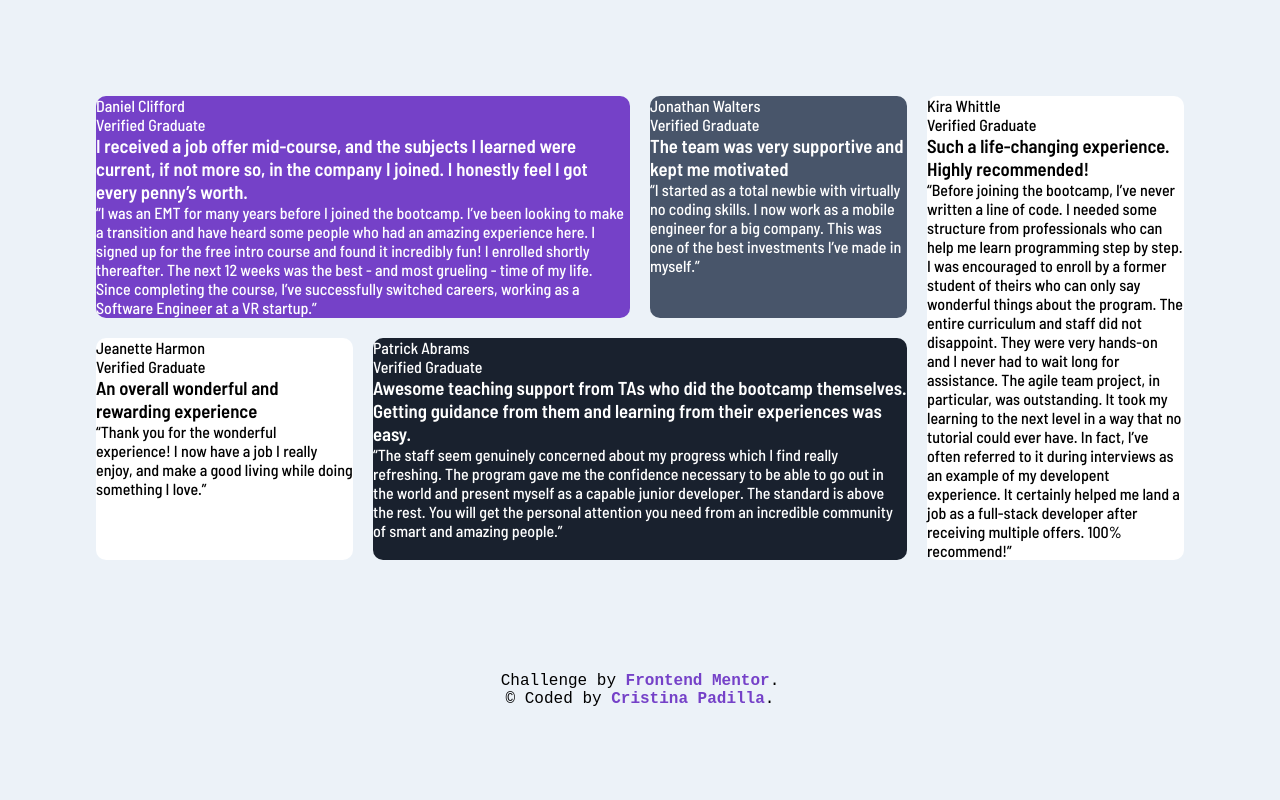
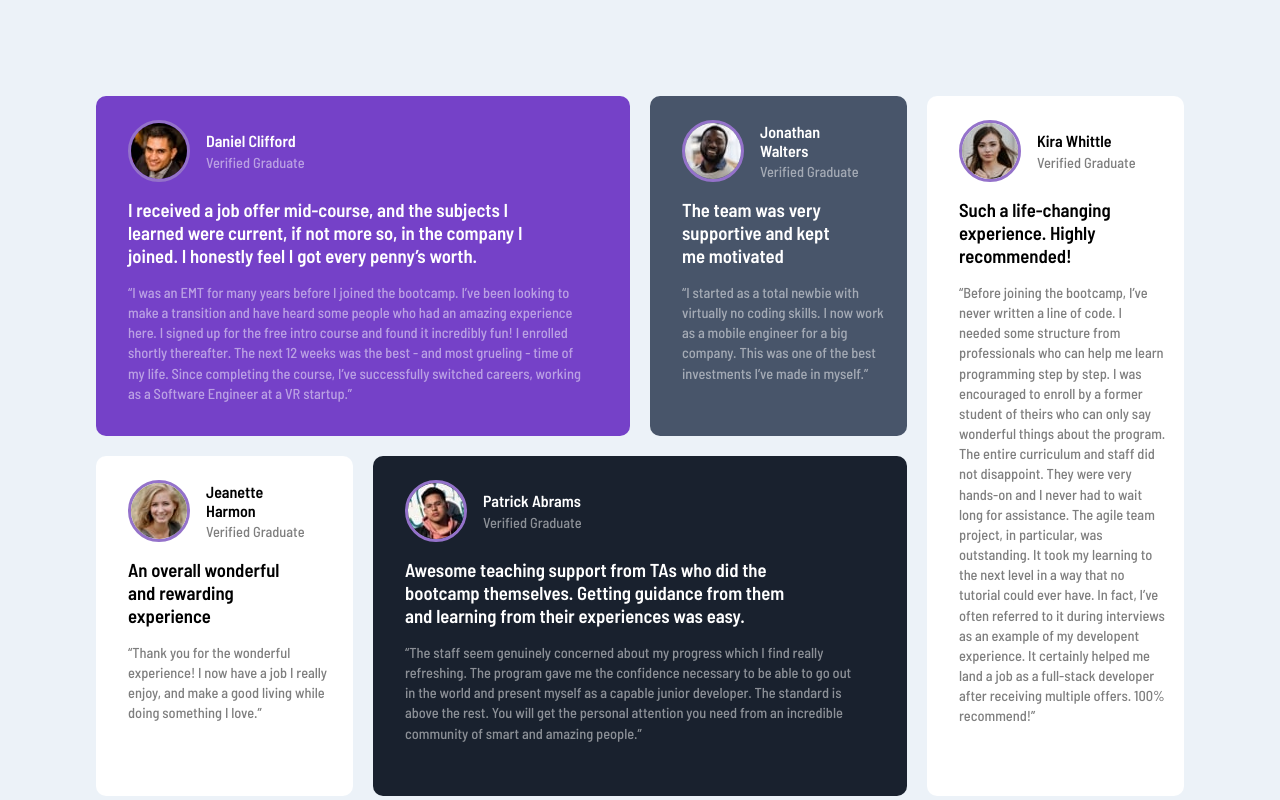
Before and after one commit to Mama-simba/testimonials-section, a plain HTML site: page index.html in a window 1280 px wide. Shown: the top 800 px of the page. Drawn offline with Linux system fonts and the light colour scheme.

Commit message:
Positioning with content done

```diff
--- a/index.html
+++ b/index.html
@@ -19,12 +19,17 @@
   <div class="grid-container">
 
     <div class=grid-item-daniel>
+      <div class="profilebox">
+        <img src="./images/image-daniel.jpg" alt="Daniel´s photo">
+        <div>
           <p class="name">Daniel Clifford</p>
           <p class="graduate">Verified Graduate</p>
+        </div>
+      </div>
 
+      <div class= "testimonialbox">
         <h3>I received a job offer mid-course, and the subjects I learned were current, if not more so,
           in the company I joined. I honestly feel I got every penny’s worth.</h3>
-
         <p class="testimonial">“I was an EMT for many years before I joined the bootcamp. I’ve been looking to make a
           transition and have heard some people who had an amazing experience here. I signed up
           for the free intro course and found it incredibly fun! I enrolled shortly thereafter.
@@ -32,47 +37,74 @@
           the course, I’ve successfully switched careers, working as a Software Engineer at a VR startup.”</p>
       </div>
 
+    </div>
+
 
     <div class=grid-item-jonathan>
+      <div class="profilebox">
+        <img src="./images/image-jonathan.jpg" alt="Jonathan´s photo">
+        <div>
           <p class="name">Jonathan Walters</p>
           <p class="graduate">Verified Graduate</p>
+        </div>
+      </div>
 
+      <div class="testimonialbox">
         <h3>The team was very supportive and kept me motivated</h3>
-
         <p class="testimonial">“I started as a total newbie with virtually no coding skills. I now work as a mobile engineer
           for a big company. This was one of the best investments I’ve made in myself.”</p>
+      </div>
     </div>
 
 
     <div class=grid-item-jeanette>
+      <div class="profilebox">
+        <img src="./images/image-jeanette.jpg" alt="Jeanette´s photo">
+        <div>
           <p class="name">Jeanette Harmon</p>
           <p class="graduate">Verified Graduate</p>
+        </div>
+      </div>
 
+      <div class="testimonialbox">
         <h3>An overall wonderful and rewarding experience</h3>
-
         <p class="testimonial">“Thank you for the wonderful experience! I now have a job I really enjoy, and make a good living
           while doing something I love.”</p>
       </div>
+    </div>
+
 
     <div class=grid-item-patrick>
-      <p class="name">Patrick Abrams<p>
+      <div class="profilebox">
+        <img src="./images/image-patrick.jpg" alt="Patrick´s photo">
+        <div>
+          <p class="name">Patrick Abrams
+          <p>
           <p class="graduate">Verified Graduate</p>
-
+        </div>
+      </div>
+      <div class="testimonialbox">
         <h3>Awesome teaching support from TAs who did the bootcamp themselves. Getting guidance from them and
           learning from their experiences was easy.</h3>
-
         <p class="testimonial">“The staff seem genuinely concerned about my progress which I find really refreshing. The program
           gave me the confidence necessary to be able to go out in the world and present myself as a capable
           junior developer. The standard is above the rest. You will get the personal attention you need from
           an incredible community of smart and amazing people.”</p>
       </div>
+    </div>
+
 
     <div class=grid-item-kira>
+      <div class="profilebox">
+        <img src="./images/image-kira.jpg" alt="Kira´s photo">
+        <div>
           <p class="name">Kira Whittle</p>
           <p class="graduate">Verified Graduate</p>
+        </div>
+      </div>
 
+      <div class="testimonialbox">
         <h3>Such a life-changing experience. Highly recommended!</h3>
-
         <p class="testimonial">“Before joining the bootcamp, I’ve never written a line of code. I needed some structure from
           professionals who can help me learn programming step by step. I was encouraged to enroll by a former
           student of theirs who can only say wonderful things about the program. The entire curriculum and staff
@@ -82,6 +114,9 @@
           experience. It certainly helped me land a job as a full-stack developer after receiving multiple offers.
           100% recommend!”</p>
       </div>
+    </div>
+
+
 
   </div>
 
--- a/styles.css
+++ b/styles.css
@@ -21,8 +21,6 @@ html {
     /* Neutral colors */
     --lightgray: hsl(0, 0%, 81%);
     --background: hsl(210, 46%, 95%);
-
-
 }
 
 
@@ -48,7 +46,6 @@ font-family: 'Barlow Semi Condensed', sans-serif;
     grid-template-areas: "daniel daniel jonathan kira"
                           "jeanette patrick patrick kira";
     padding: 6rem;
-
 }
 
 
@@ -90,6 +87,53 @@ font-family: 'Barlow Semi Condensed', sans-serif;
     color: var(--white);
 }
 
+.profilebox {
+    width: 70%;
+    padding: 1.5rem 3rem 1rem 2rem;
+    display: flex;
+    align-items: center;
+}
+.testimonialbox {
+    width: 90%;
+    padding-top: 0rem;
+    padding-bottom: 2rem;
+    padding-left: 2rem;
+}
+
+.profilebox img {
+    display: block;
+    border-radius: 50%;
+    border: 3px solid hsl(263, 45%, 62%);
+    margin-right: 1rem;
+}
+
+.name {
+    font-weight: bold;
+    padding-bottom: 0.2rem;
+}
+.graduate {
+    font-size: 0.9em;
+}
+
+.graduate,
+.testimonial {
+    font-weight:lighter;
+    opacity: 0.5;
+}
+
+h3 {
+    padding-right: 4.5rem;
+}
+
+.testimonial {
+    padding-top: 1rem;
+    padding-right: 1.5rem;
+    line-height: 1.4;
+    font-size: 0.9em;
+}
+
+
+
 
 
 
```
Also changed, not shown: 1 other file. Lines whose indentation alone changed are shown as unchanged.
